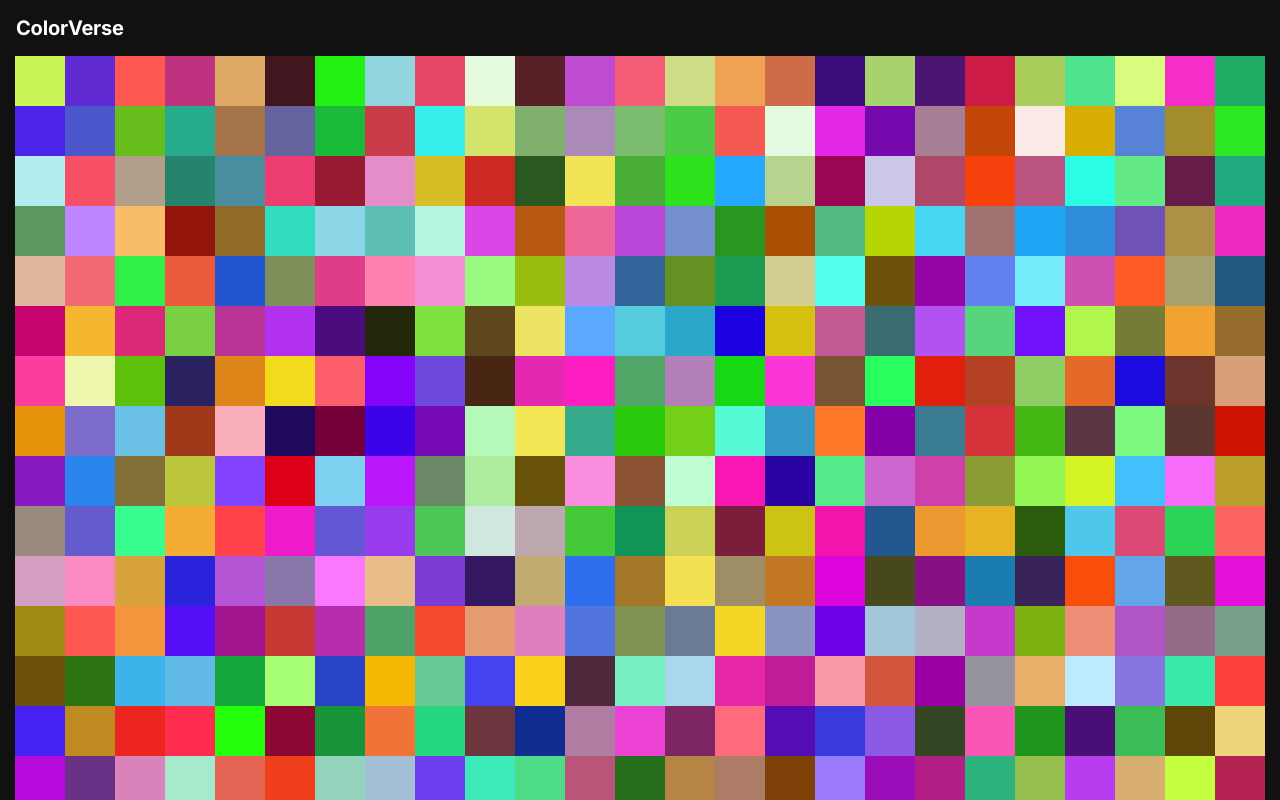
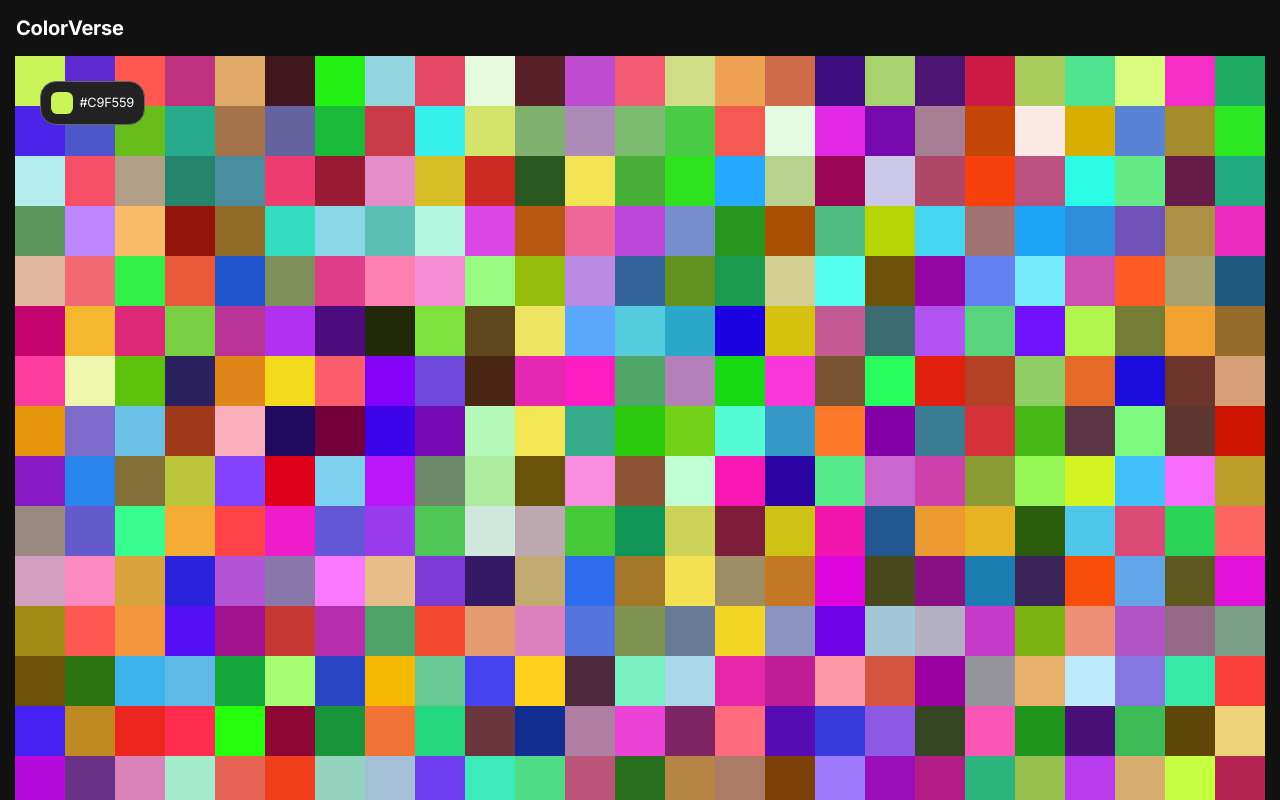
Before and after one commit to Vatsal-Bharkhada-Simform/ColorVerse, a React (Vite) app: page / in a window 1280 px wide. Both pictures are taken after a click on the element 40 px from the left and 81 px from the top of the page. Built offline with nearby package versions, Linux system fonts and the light colour scheme.

Commit message:
Feat: Add floating tooltip with debounced movement.

```diff
--- a/src/components/ColorBlock.tsx
+++ b/src/components/ColorBlock.tsx
@@ -1,6 +1,6 @@
 export default function ColorBlock({hex, clickHandler} : {hex: string, clickHandler: () => void}){
     return (
-        <div className="color-block" onClick={clickHandler} style={{backgroundColor: hex}}>
+        <div className="color-block" data-hex={hex} onClick={clickHandler} style={{backgroundColor: hex}}>
         </div>
     );
 }
--- /dev/null
+++ b/src/components/PreviewTooltip.tsx
@@ -0,0 +1,8 @@
+export default function PreviewTooltip({x, y, hex}: {x: number, y: number, hex: string}){
+    return (
+        <div className="hover-tooltip" style={{position: "fixed", top: y, left: x, transition: "all .3s ease"}}>
+            <span className="color" style={{backgroundColor: hex}}></span>
+            {hex}
+        </div>
+    );
+}
--- a/src/index.css
+++ b/src/index.css
@@ -52,5 +52,28 @@ header {
     &:hover {
         transform: scale(1.3);
         box-shadow: 0 0 25px 0 #000000ba;
+        z-index: 1;
     }
 }
+
+.hover-tooltip {
+    display: flex;
+    align-items: center;
+    gap: .4rem;
+    transition: all .3s ease;
+    padding: .6rem;
+    background-color: #222;
+    border: 1px solid #666;
+    border-radius: 1rem;
+    z-index: 2;
+    pointer-events: none;
+    font-size: .8rem;
+    text-transform: uppercase;
+
+    .color {
+        display: inline-block;
+        width: 1.4rem;
+        height: 1.4rem;
+        border-radius: .4rem;
+    }
+}
--- a/src/layout/Content.tsx
+++ b/src/layout/Content.tsx
@@ -1,16 +1,29 @@
-import { useEffect, useRef, useState, type ReactElement, type UIEventHandler } from "react";
+import { useEffect, useState, type MouseEventHandler, type ReactElement, type UIEventHandler } from "react";
 import ColorBlock from "../components/ColorBlock";
 import { generateHex } from "../utils/generateHex";
 import { useNavigate } from "react-router";
+import { throttle } from "../utils/throttleWrapper";
+import PreviewTooltip from "../components/PreviewTooltip";
+import { debounce } from "../utils/debounceWrapper";
+
+type ToolTipInfo = {
+    x: number,
+    y: number,
+    belowElement: HTMLElement | null,
+    hex: string
+}
 
 export default function Content(){
     const navigate = useNavigate();
 
     const [blocks, setBlocks] = useState<ReactElement[]>([]);
     const [renderCount, setRenderCount] = useState(0);
-
-    // Ref to store boolean flag across re-renders
-    const renderRef = useRef(false);
+    const [tooltipInfo, setTooltipInfo] = useState<ToolTipInfo>({
+        x: -1,
+        y: -1,
+        belowElement: null,
+        hex: "#FFFFFF"
+    });
 
     const x = window.innerWidth;
     const y = window.innerHeight;
@@ -39,20 +52,27 @@ export default function Content(){
     // Handler to manage infinite scrolling
     const handleScroll:UIEventHandler<HTMLElement> = (e) => {
         const element = e.currentTarget;
+
         // If the scrolled content exceeds a calculated threshold, add new blocks
-        if(element.scrollTop > element.scrollHeight * (1 - (1/((renderCount || 1)*2 + 1))) && !renderRef.current){
+        if(element.scrollTop > element.scrollHeight * (1 - (1/((renderCount || 1)*2 + 1)))){
             setRenderCount(() => renderCount+1);
-
-            renderRef.current = true;
-
-            setTimeout(() => {
-                renderRef.current = false;
-            }, 300);
         }
     }
 
+    const handleMouseMove: MouseEventHandler = (e) => {
+        const element: HTMLElement | null = e.target as HTMLElement;
+        if(element === tooltipInfo.belowElement) return;
+        setTooltipInfo({
+            x: e.clientX,
+            y: e.clientY,
+            belowElement: element,
+            hex: element?.getAttribute("data-hex")
+        });
+    }
+
     return (
-        <main className="content__grid" onScroll={handleScroll}>
+        <main className="content__grid" onScroll={throttle(handleScroll, 300)} onMouseMove={debounce(handleMouseMove, 50)}>
+            {(tooltipInfo.x !== -1 && tooltipInfo.y !== -1) ? <PreviewTooltip {...tooltipInfo} /> : null}
             {blocks}
         </main>
     )
--- /dev/null
+++ b/src/utils/debounceWrapper.ts
@@ -0,0 +1,9 @@
+function debounce(fn, delay: number){
+    let lastTimer: number = 0;
+    return (...args) => {
+        clearTimeout(lastTimer);
+        lastTimer = setTimeout(() => fn.apply(this, args), delay);
+    }
+}
+
+export { debounce };
--- /dev/null
+++ b/src/utils/throttleWrapper.ts
@@ -0,0 +1,12 @@
+function throttle(func, delay: number) {
+    let lastCall = 0;
+    return function (...args) {
+        const now = Date.now();
+        if (now - lastCall >= delay) {
+            func.apply(this, args);
+            lastCall = now;
+        }
+    };
+}
+
+export { throttle };
```
